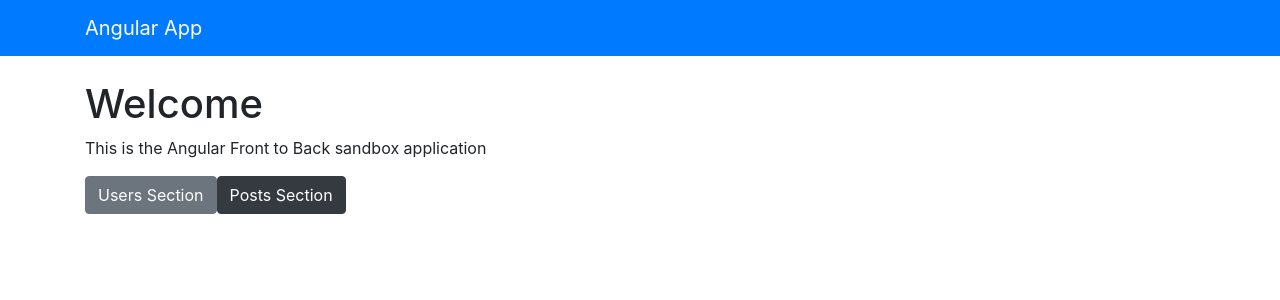
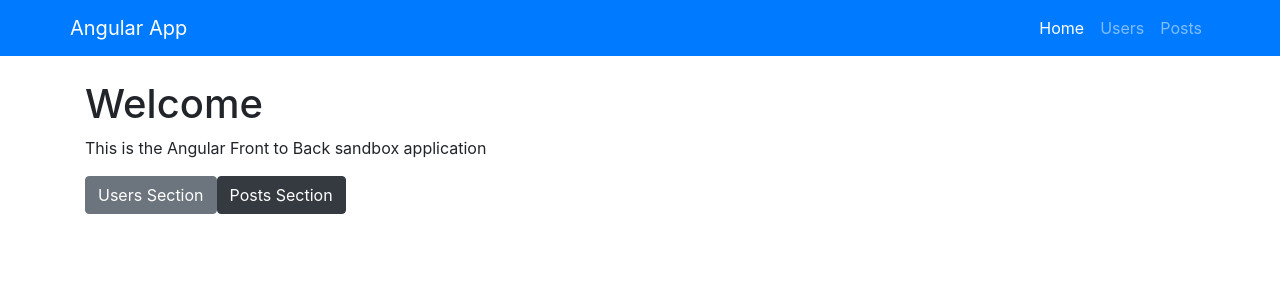
Before and after one commit to shahin1290/angular_blog_app, an Angular app: page / in a window 1280 px wide. Shown: the top 300 px of the page. Built offline with nearby package versions, Linux system fonts and the light colour scheme.

Commit message:
Adds home, users, posts navigation links to navbar

```diff
--- a/src/app/components/home/home.component.html
+++ b/src/app/components/home/home.component.html
@@ -2,5 +2,5 @@
 <p>
   This is the Angular Front to Back sandbox application
 </p>
-<button class="btn btn-secondary">Users Section</button>
-<button class="btn btn-dark">Posts Section</button>
+<button class="btn btn-secondary" routerLink="/users">Users Section</button>
+<button class="btn btn-dark" routerLink="/posts">Posts Section</button>
--- a/src/app/components/navbar/navbar.component.html
+++ b/src/app/components/navbar/navbar.component.html
@@ -1,5 +1,41 @@
-<nav class="navbar navbar-dark bg-primary mb-4">
+<nav class="navbar navbar-expand navbar-dark bg-primary mb-4">
   <div class="container">
-    <a href="#" class="navbar-brand">Angular App</a>
+    <a routerLink="/" class="navbar-brand">Angular App</a>
+    <div>
+      <ul class="navbar-nav ml-auto">
+        <li
+          class="nav-item"
+          [routerLinkActive]="['active']"
+          [routerLinkActiveOptions]="{exact: true}"
+        >
+          <a
+            routerLink="/"
+            class="nav-link">Home
+          </a>
+        </li>
+
+        <li
+          class="nav-item"
+          [routerLinkActive]="['active']"
+          [routerLinkActiveOptions]="{exact: true}"
+        >
+          <a
+            routerLink="/users"
+            class="nav-link">Users
+          </a>
+        </li>
+
+        <li
+          class="nav-item"
+          [routerLinkActive]="['active']"
+          [routerLinkActiveOptions]="{exact: true}"
+        >
+          <a
+            routerLink="/posts"
+            class="nav-link">Posts
+          </a>
+        </li>
+      </ul>
+    </div>
   </div>
 </nav>
```
